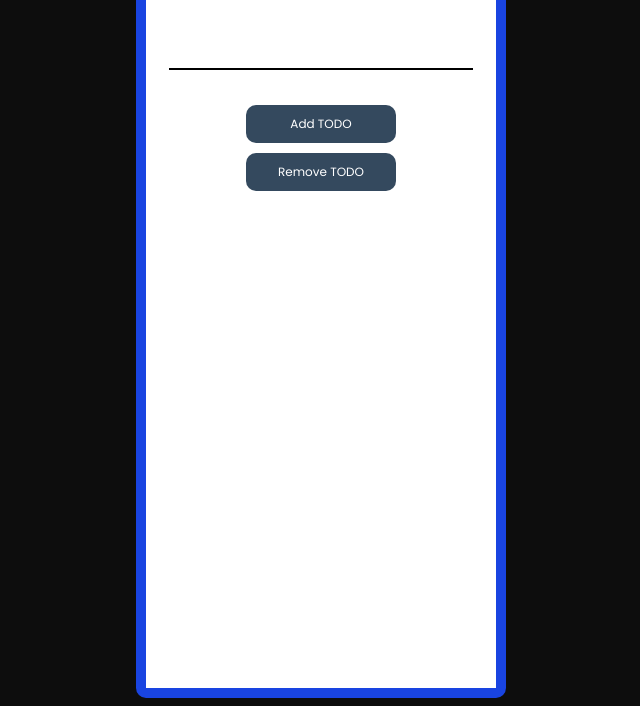
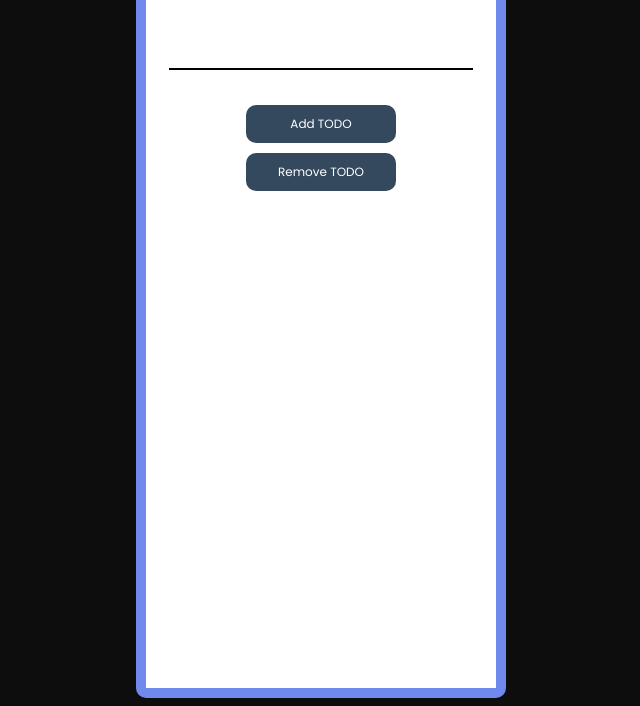
Before and after one commit to VidyaSagarMehar/TODOapp_JS_proj06, a plain HTML site: page Index.html in a window 1280 px wide. Shown: the part 130-836 px from the top of the page, without its empty margins (319-959 px from the left). Drawn offline with Linux system fonts and the light colour scheme.

Commit message:
border colour changed

```diff
--- a/style.css
+++ b/style.css
@@ -15,7 +15,7 @@ body {
 	height: 800px;
 	overflow-y: auto;
 	color: black;
-	border: 10px solid #1944e1;
+	border: 10px solid #1944e19f;
 	border-radius: 10px;
 }
 #container h1 {
```
